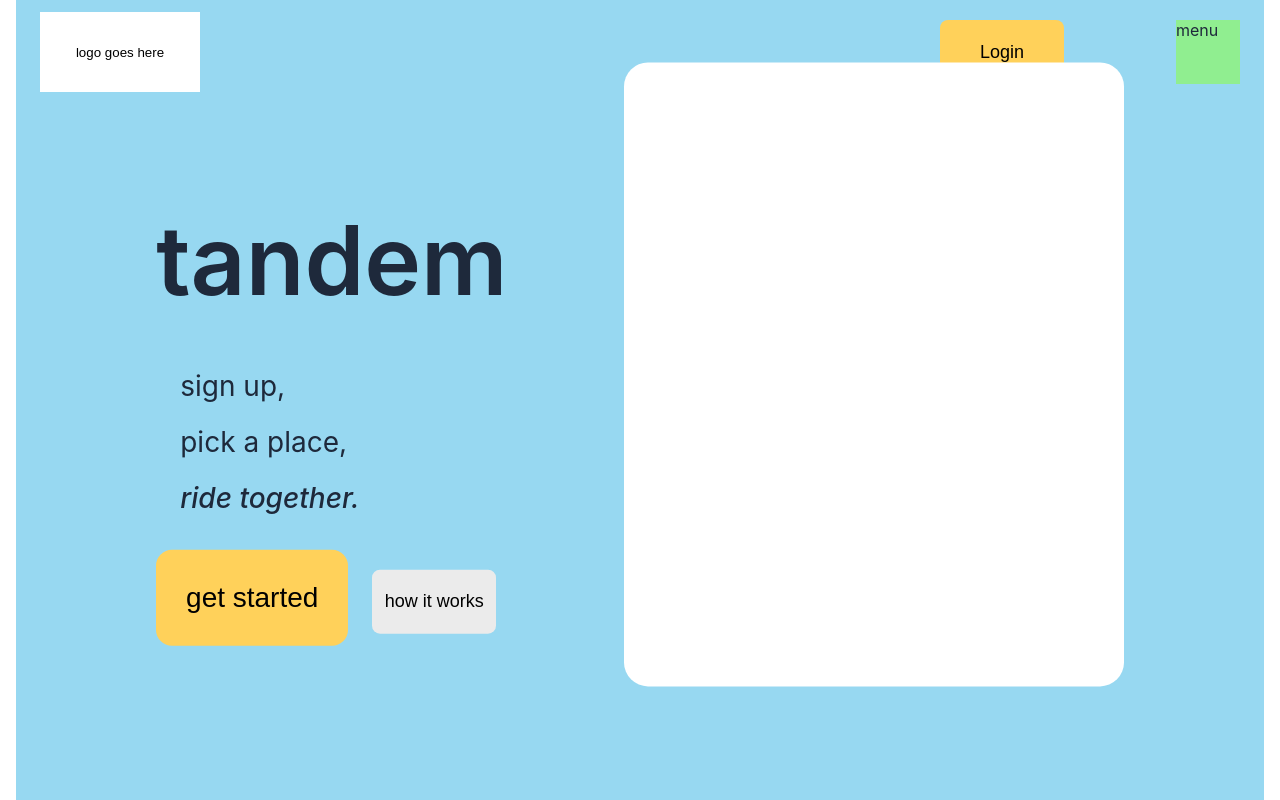
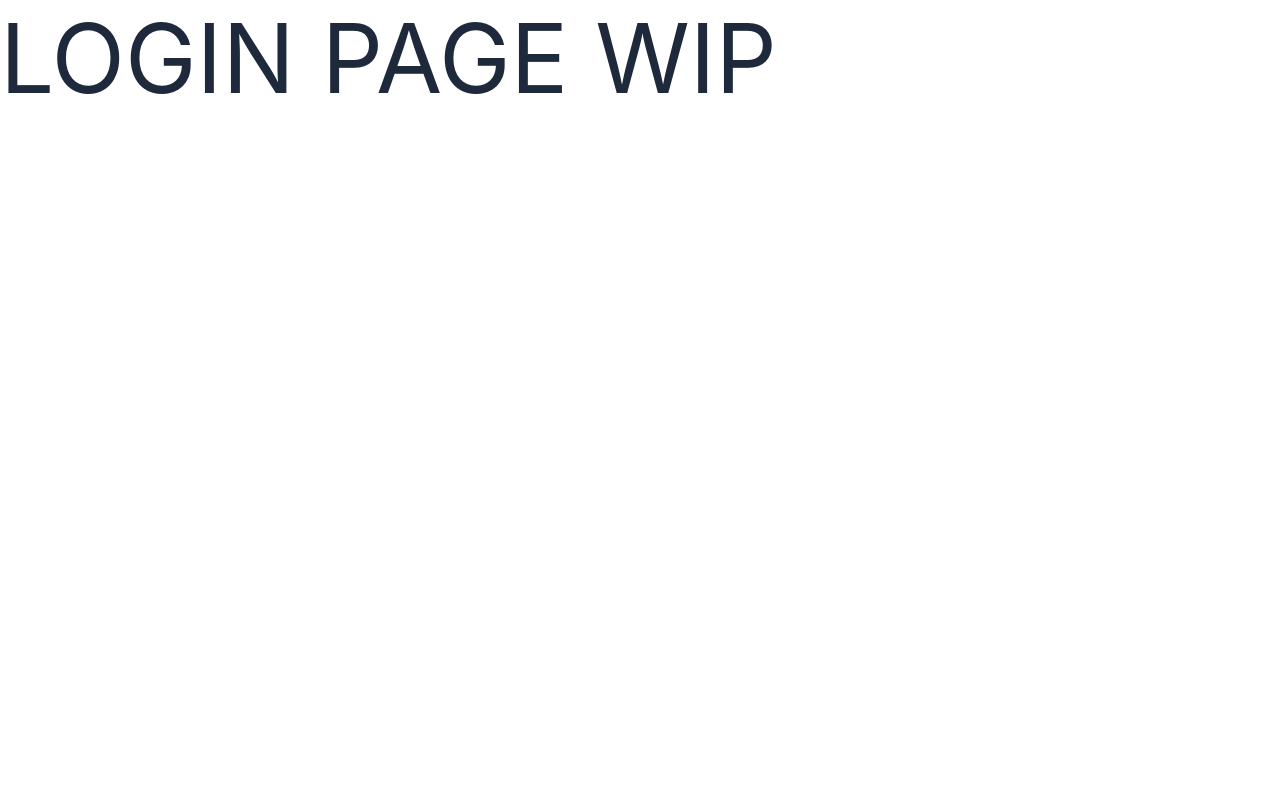
Before and after one commit to markcha723/tandem-app, a React (Create React App) app: page / in a window 1280 px wide. Shown: the top 800 px of the page. Built offline with nearby package versions, Linux system fonts and the light colour scheme.

Commit message:
Change default state in App to login component, destructure Button props

```diff
--- a/src/Components/App/App.js
+++ b/src/Components/App/App.js
@@ -4,7 +4,7 @@ import Landing from "../Landing/Landing";
 import Login from "../Login/Login";
 
 const App = () => {
-  const [appState, setAppState] = useState("landing"); //'splash', 'register', 'login', 'dashboard'
+  const [appState, setAppState] = useState("login"); //'splash', 'register', 'login', 'dashboard'
 
   return (
     <div className="App">
--- a/src/Components/Button/Button.js
+++ b/src/Components/Button/Button.js
@@ -2,17 +2,19 @@ import React from "react";
 
 import classes from "./Button.module.css";
 
-const Button = (props) => {
+const Button = ({ color, size, onClick }) => {
   return (
     <button
-      className={`${classes.button} ${classes[props.color]} ${
-        props.size === "small" ? classes.small : classes.large
+      className={`${classes.button} ${classes[color]} ${
+        size === "small" ? classes.small : classes.large
       }`}
       onClick={props.onClick}
     >
       {props.children}
     </button>
   );
+  // onClick - dynamic? diff context for each button
+  // props.children - within JSX tag
 };
 
 export default Button;
```
